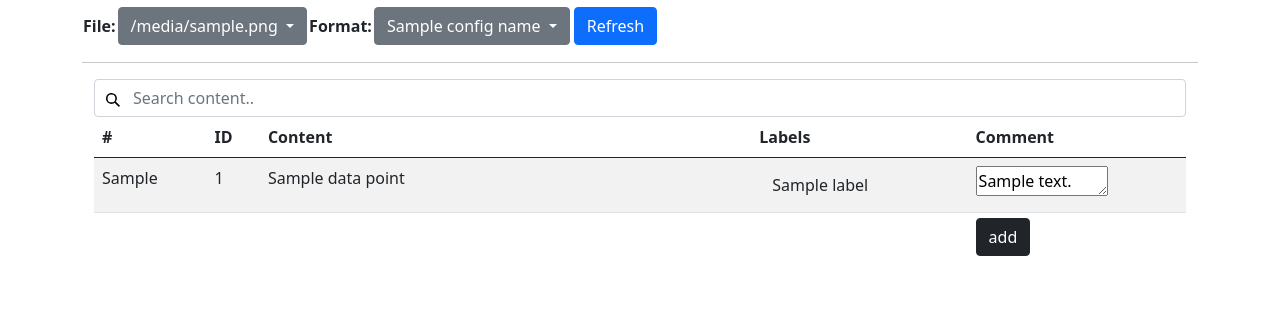
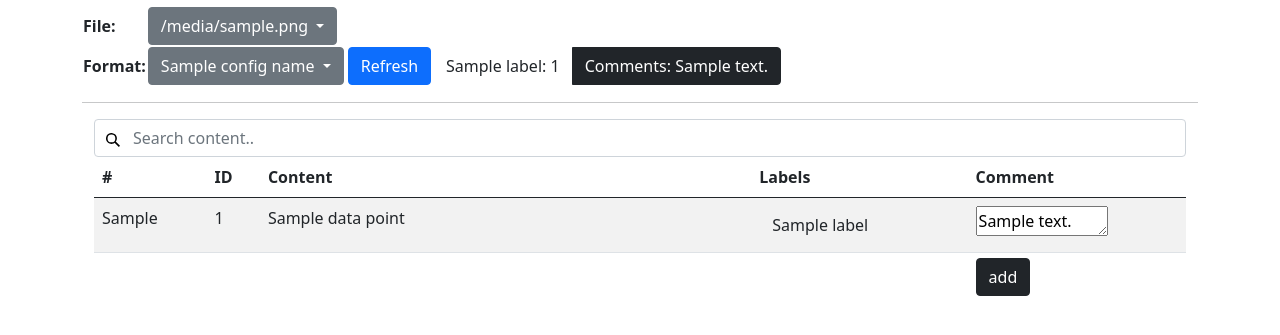
Before and after one commit to md-experiments/anna, a Flask app: template anna/templates/base.html in a window 1280 px wide. Shown: the part 100-435 px from the top of the page. Run offline with Flask 2, Linux system fonts and the light colour scheme; the template is opened without the code that fills it: most values are stand-ins (such as "Sample title", 1, 10 or a date in 2020); lists and menus that the app fills with data are empty.

Commit message:
stats at the top

```diff
--- a/anna/app.py
+++ b/anna/app.py
@@ -22,7 +22,8 @@ def home0():
     ds = DataSet(file_name, data_path, config_name)
     ds_list = ds.all()
     return render_template("base.html", list_files=list_files,
-            data_list=ds_list, file_name = file_name, labels = ds.labels, config_name = config_name, list_configs = list_configs)
+            data_list=ds_list, file_name = file_name, labels = ds.labels,
+            config_name = config_name, list_configs = list_configs)
 
 @app.route("/annotate/<string:config_name>/<string:file_name>")
 def home(file_name,config_name):
@@ -30,31 +31,39 @@ def home(file_name,config_name):
     ds = DataSet(file_name, data_path, config_name)
     ds_list = ds.all()
     return render_template("base.html", list_files=list_files,
-            data_list=ds_list, file_name = file_name, labels = ds.labels, config_name = config_name, list_configs = list_configs)
+            data_list=ds_list, file_name = file_name, labels = ds.labels,
+            config_name = config_name, list_configs = list_configs, nr_comments = ds.nr_comments)
 
 @app.route("/<string:label_type>/<string:config_name>/<string:file_name>/<string:label_name>/<string:dp_id>", methods=['POST'])
 def update(label_name, dp_id, file_name, config_name, label_type):
     received_url = request.form['url']
     received_label_name = request.form['label_name']
+    label_title = request.form['label_title'].strip()
+
     if 'outline' in received_label_name:
         received_label_name = received_label_name.replace('outline-','')
     else:
         received_label_name = received_label_name.replace('btn-','btn-outline-')
-    DataSet(file_name, data_path, config_name).annotate(idx = dp_id, content = label_name, label_type = label_type)
+    outcome = DataSet(file_name, data_path, config_name).annotate(idx = dp_id, content = label_name, label_type = label_type)
     #return redirect(f"/annotate/{config_name}/{file_name}#{dp_id}")
 
     data = {
         'name':f'button[name="{received_url}"]',
-        'class':f'btn btn-{received_label_name}'
+        'class':f'btn btn-{received_label_name}',
+        'label_title':label_title,
+        'outcome': outcome
     }
+    print(outcome)
     return data
 
 @app.route("/comment/<string:config_name>/<string:file_name>/<string:dp_id>", methods=['POST'])
 def add_comment(dp_id, file_name, config_name):
     comment = request.form.get("comment_field")
-    DataSet(file_name, data_path, config_name).annotate(idx = dp_id, content = comment, label_type = 'comment')
+    outcome = DataSet(file_name, data_path, config_name).annotate(idx = dp_id, content = comment, label_type = 'comment')
     #return redirect(f"/annotate/{config_name}/{file_name}#{dp_id}")
-    return {}
+    return {
+        'outcome': outcome
+        }
 
 if __name__ == "__main__":
 
--- a/anna/templates/base.html
+++ b/anna/templates/base.html
@@ -42,10 +42,13 @@
         $.post(url_link,
         {
             'label_name': clickedBtnID.attr('class'),
+            'label_title': clickedBtnID.text(),
             'url': url_link
             },
         function(data,status){
             $(data.name).attr("class",data.class);
+            var current_value_button = $('span[name="counter'.concat(data.label_title,'"]')).text()
+            $('span[name="counter'.concat(data.label_title,'"]')).text(parseInt(current_value_button)+parseInt(data.outcome))
         });
       });
       $("button#comment_button").click(function(){
@@ -56,6 +59,8 @@
         $.post(url_link,
             {'comment_field':comment_text},
             function(data,status){
+            var current_value_button = $('span[name="counterComments"]').text()
+            $('span[name="counterComments"]').text(parseInt(current_value_button)+parseInt(data.outcome))
         });
 
     });
@@ -70,7 +75,7 @@
         <table>
             <tr>
               <th>File: </th>
-              <th>
+              <th colspan="4">
                 <div class="dropdown">
                     <button class="btn btn-secondary dropdown-toggle" type="button" id="dropdownMenuButton1" data-bs-toggle="dropdown" aria-expanded="false">
                         {{ file_name }}
@@ -82,6 +87,8 @@
                     </ul>
                 </div>
             </th>
+            </tr>
+            <tr>
             <th>Format: </th>
             <th>
                 <div class="dropdown">
@@ -98,6 +105,14 @@
             <th></th>
             <th>
                 <a class="btn btn-primary" href="/annotate/{{ config_name }}/{{ file_name }}" role="button">Refresh</a>
+            </th>
+            <th>
+                <div class="btn-group" role="group">
+                    {% for label in labels %}
+                    <button class="btn btn-{{ label.button_style }}">{{ label.title }}: <span name="counter{{ label.title }}">{{ label.count }}</span></a>
+                    {% endfor %}
+                    <button class="btn btn-dark">Comments: <span name="counterComments">{{ nr_comments }}</span></a>
+                </div>
             </th>
             </tr>
         </table>
```
Also changed, not shown: anna/content.py (+37 -11 lines).
